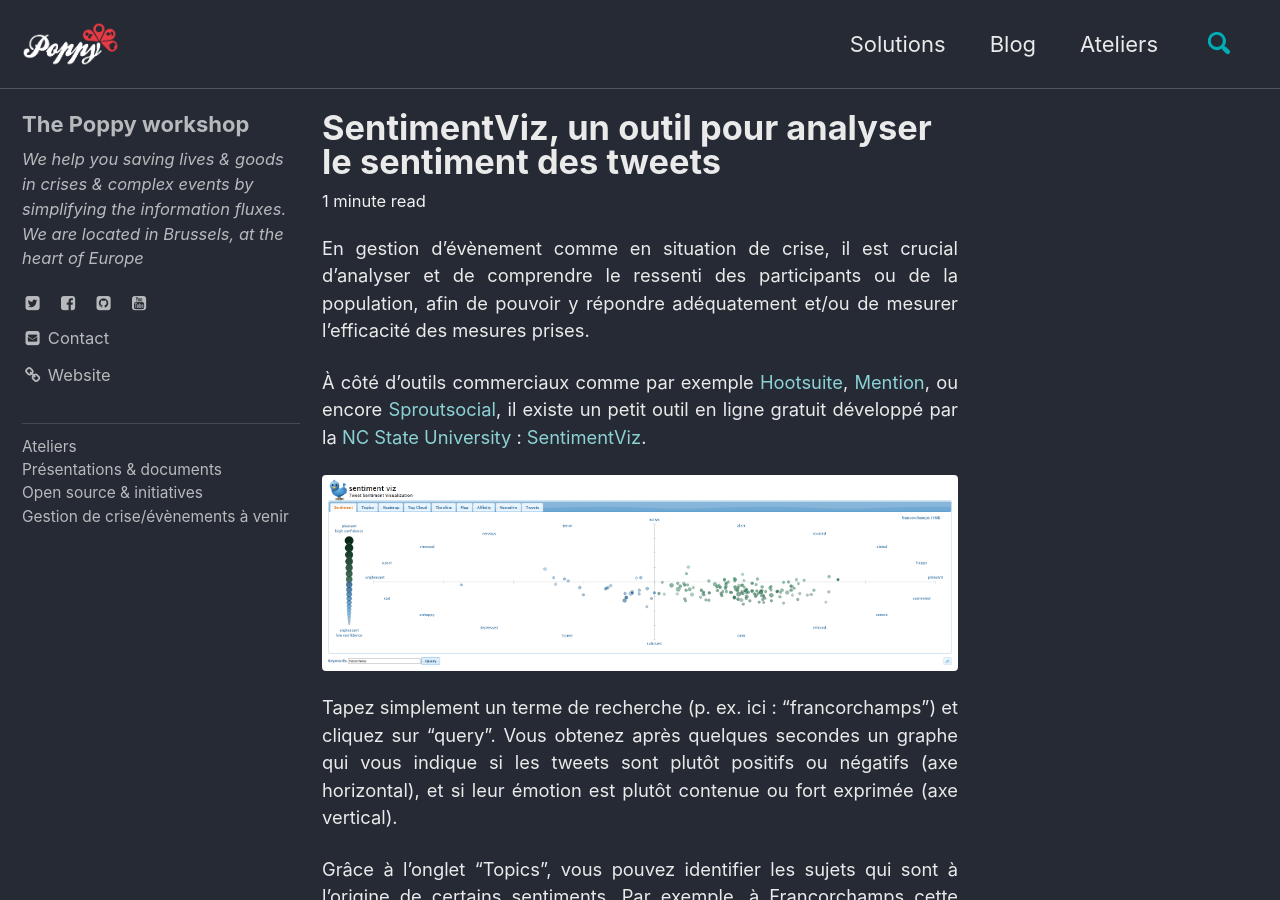
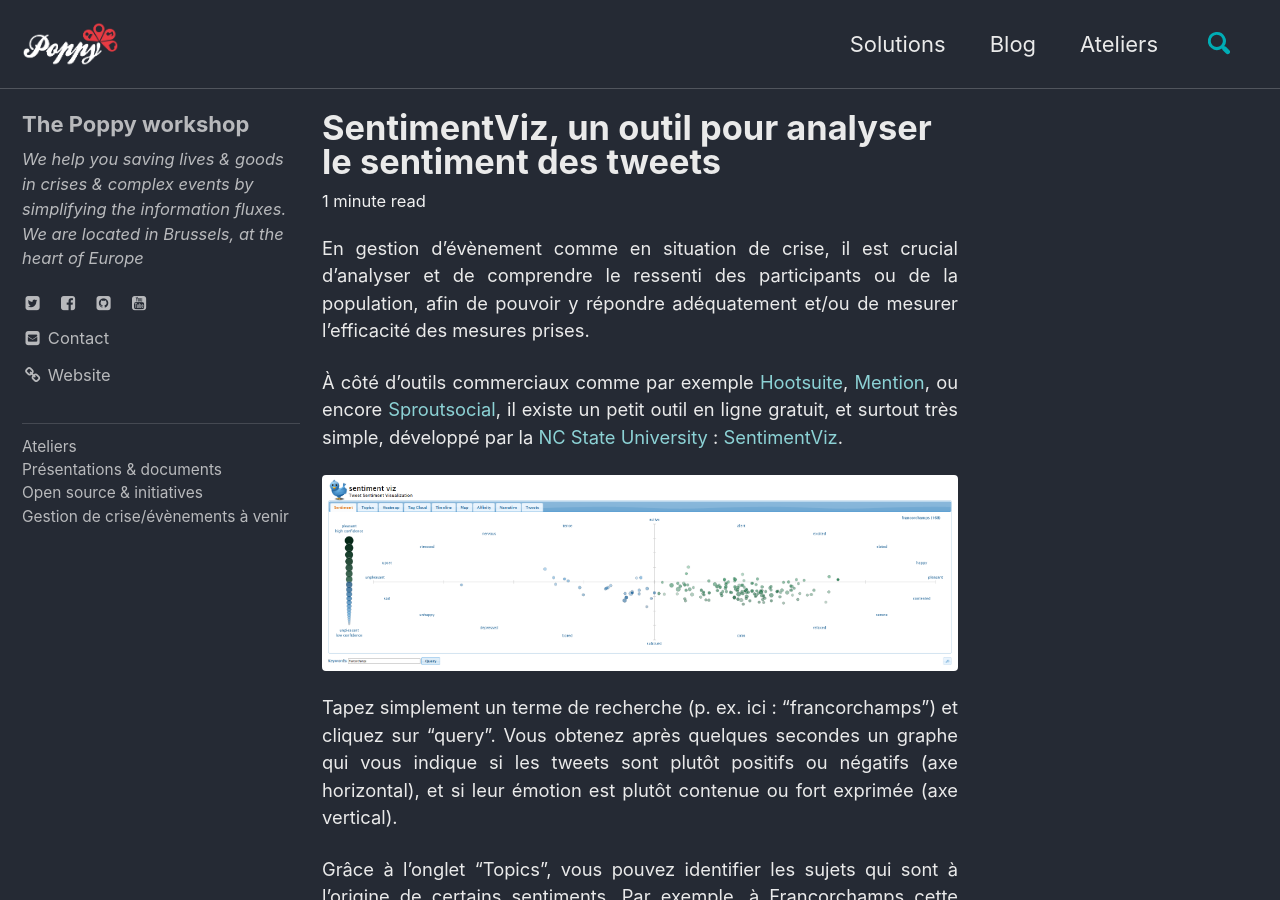
Before and after one commit to ccloquet/ccloquet.github.io, a Jekyll site: the page built from _posts/2019-09-04-SentimentAnalysis.md, in a window 1280 px wide and 900 px high. Built offline with Jekyll 4.4.1, drawn with Linux system fonts in a browser that asks for light colours; cached includes are drawn as plain includes.

Commit message:
Update 2019-09-04-SentimentAnalysis.md

```diff
--- a/_posts/2019-09-04-SentimentAnalysis.md
+++ b/_posts/2019-09-04-SentimentAnalysis.md
@@ -4,7 +4,7 @@ title: SentimentViz, un outil pour analyser le sentiment des tweets
 
 En gestion d'évènement comme en situation de crise, il est crucial d'analyser et de comprendre le ressenti des participants ou de la population, afin de pouvoir y répondre adéquatement et/ou de mesurer l'efficacité des mesures prises.
 
-À côté d'outils commerciaux comme par exemple <a href='https://blog.hootsuite.com/social-media-sentiment-analysis-tools/'>Hootsuite</a>, <a href='https://mention.com/en/sentiment-analysis/'>Mention</a>, ou encore <a href='https://sproutsocial.com/insights/sentiment-analysis/'>Sproutsocial</a>, il existe un petit outil en ligne gratuit développé par la <a href='https://www.ncsu.edu/'>NC State University</a> : <a href='https://www.csc2.ncsu.edu/faculty/healey/tweet_viz/tweet_app/'>SentimentViz</a>.
+À côté d'outils commerciaux comme par exemple <a href='https://blog.hootsuite.com/social-media-sentiment-analysis-tools/'>Hootsuite</a>, <a href='https://mention.com/en/sentiment-analysis/'>Mention</a>, ou encore <a href='https://sproutsocial.com/insights/sentiment-analysis/'>Sproutsocial</a>, il existe un petit outil en ligne gratuit, et surtout très simple, développé par la <a href='https://www.ncsu.edu/'>NC State University</a> : <a href='https://www.csc2.ncsu.edu/faculty/healey/tweet_viz/tweet_app/'>SentimentViz</a>.
 
 <img style='border:4px solid white; border-radius:4px' src="../images/sv1.png">
 
```
